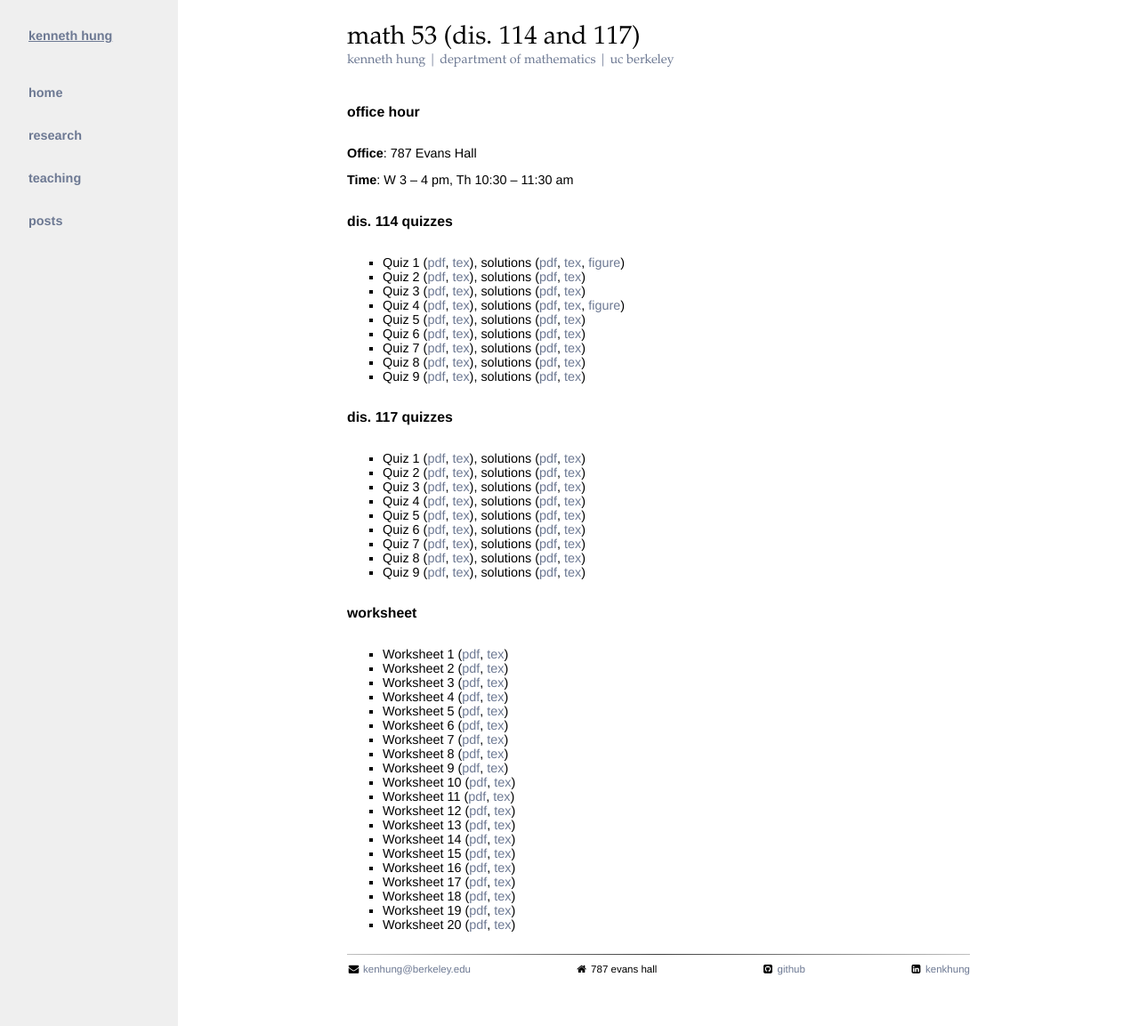
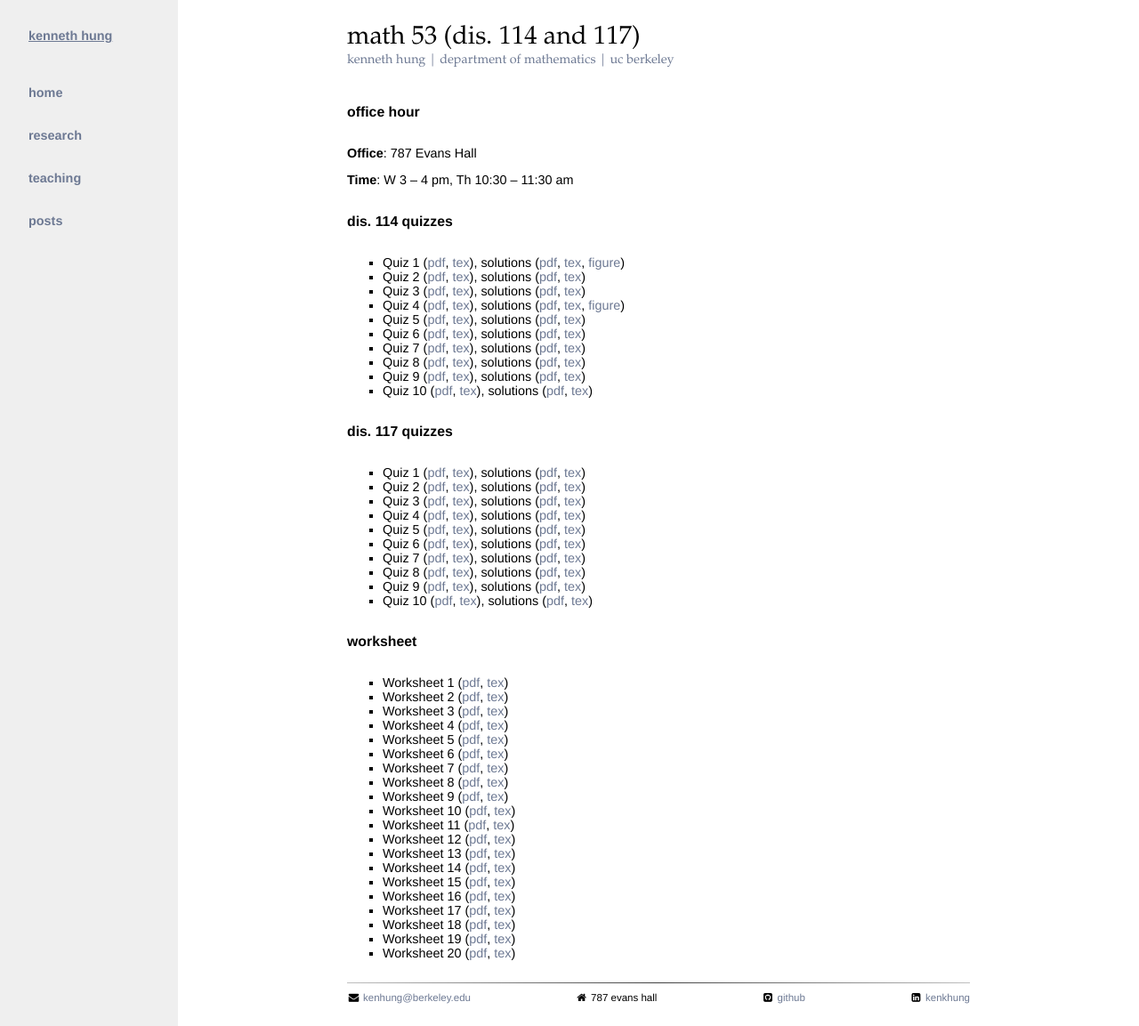
Before and after one commit to yiqunchen/kenhungkk.github.io, a Jekyll site: the page built from courses/math053/index.md, in a window 1280 px wide and 1153 px high. Shown: the whole window at 89% size. Built offline with Jekyll 4.4.1, drawn with Linux system fonts in a browser that asks for light colours; nearby versions of some CDN libraries.

Commit message:
quiz 10 for math053

```diff
--- a/courses/math053/index.md
+++ b/courses/math053/index.md
@@ -19,6 +19,7 @@ title: Math 53 (Dis. 114 and 117)
 - Quiz 7 ([pdf](quiz07dis114.pdf), [tex](quiz07dis114.tex)), solutions ([pdf](quiz07dis114sol.pdf), [tex](quiz07dis114.tex))
 - Quiz 8 ([pdf](quiz08dis114.pdf), [tex](quiz08dis114.tex)), solutions ([pdf](quiz08dis114sol.pdf), [tex](quiz08dis114.tex))
 - Quiz 9 ([pdf](quiz09dis114.pdf), [tex](quiz09dis114.tex)), solutions ([pdf](quiz09dis114sol.pdf), [tex](quiz09dis114.tex))
+- Quiz 10 ([pdf](quiz10dis114.pdf), [tex](quiz10dis114.tex)), solutions ([pdf](quiz10dis114sol.pdf), [tex](quiz10dis114.tex))
 
 # Dis. 117 Quizzes
 
@@ -31,6 +32,7 @@ title: Math 53 (Dis. 114 and 117)
 - Quiz 7 ([pdf](quiz07dis117.pdf), [tex](quiz07dis117.tex)), solutions ([pdf](quiz07dis117sol.pdf), [tex](quiz07dis117.tex))
 - Quiz 8 ([pdf](quiz08dis117.pdf), [tex](quiz08dis117.tex)), solutions ([pdf](quiz08dis117sol.pdf), [tex](quiz08dis117.tex))
 - Quiz 9 ([pdf](quiz09dis117.pdf), [tex](quiz09dis117.tex)), solutions ([pdf](quiz09dis117sol.pdf), [tex](quiz09dis117.tex))
+- Quiz 10 ([pdf](quiz10dis117.pdf), [tex](quiz10dis117.tex)), solutions ([pdf](quiz10dis117sol.pdf), [tex](quiz10dis117.tex))
 
 # Worksheet
 
```
Also changed, not shown: 8 other files.
